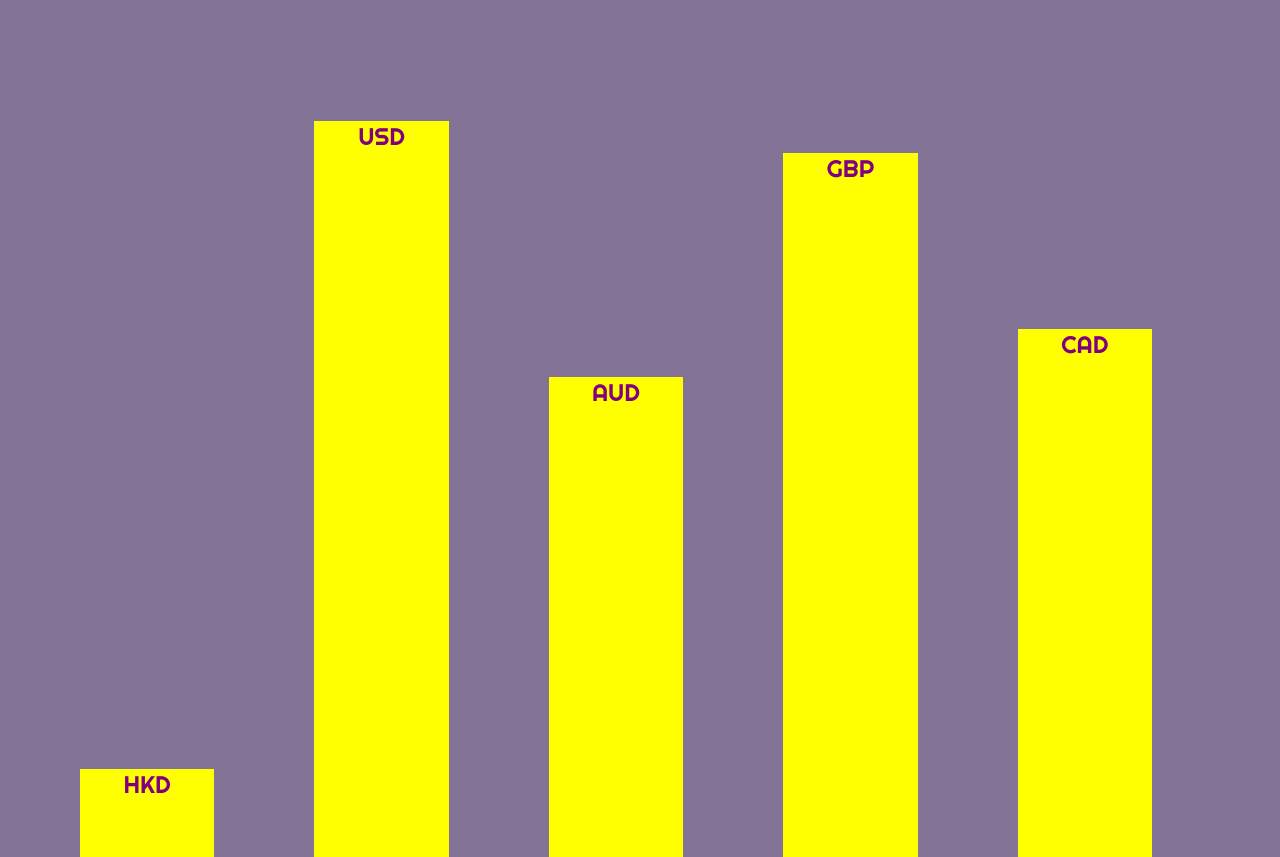
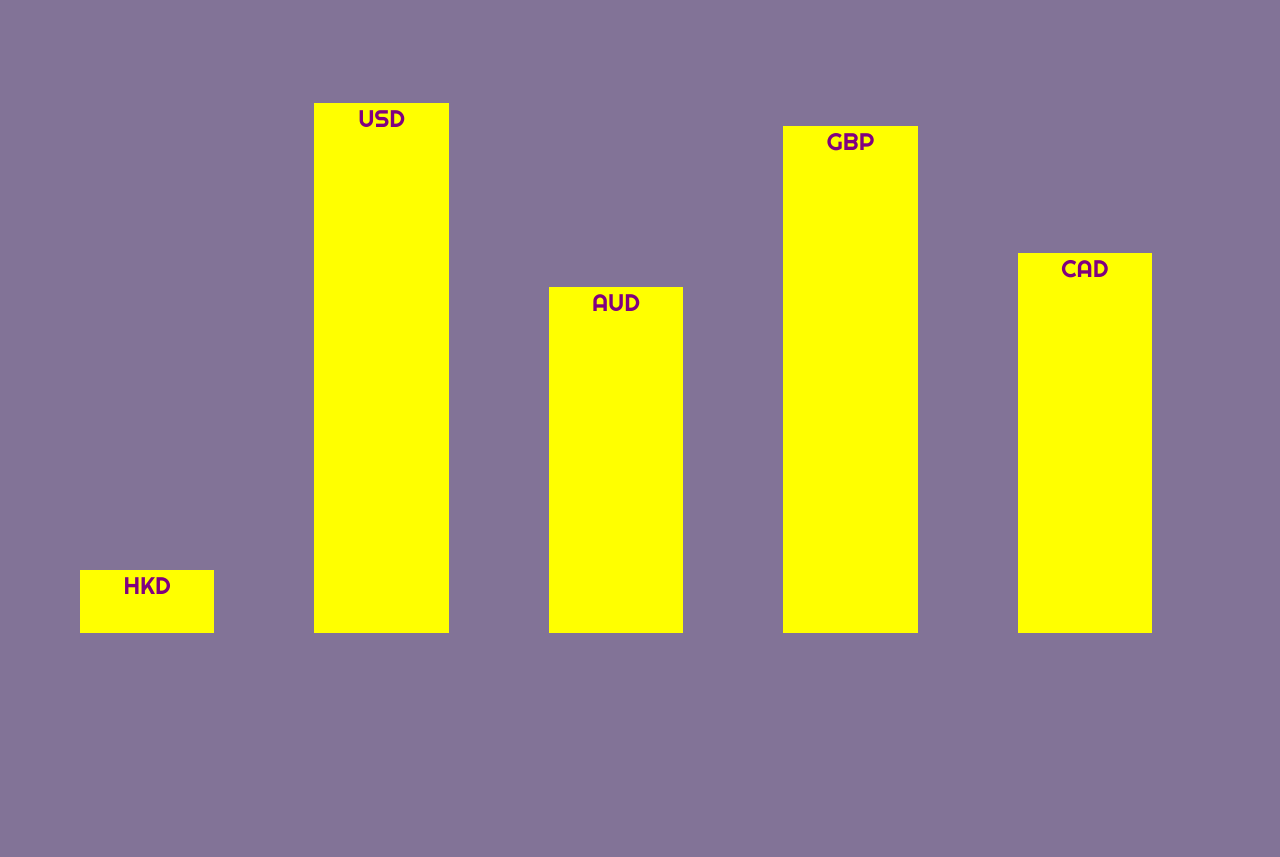
Before and after one commit to devdav1999/currency-rate1, a plain HTML site: page index.html in a window 1280 px wide. Shown: the part 43-900 px from the top of the page. After the commit the page ends 800 px from the top, so only its background shows below. Drawn offline with Linux system fonts and the light colour scheme.

Commit message:
change viewing window

```diff
--- a/css/site.css
+++ b/css/site.css
@@ -17,7 +17,7 @@ body{background: var(--bg-color);}
 	grid-template-columns: 1fr 1fr 1fr 1fr 1fr;
 	grid-column-gap: 20px;
 	align-items: end;
-	height: 800px;
+	height: 45vw;
 	width: 90vw;
 
 }
```
